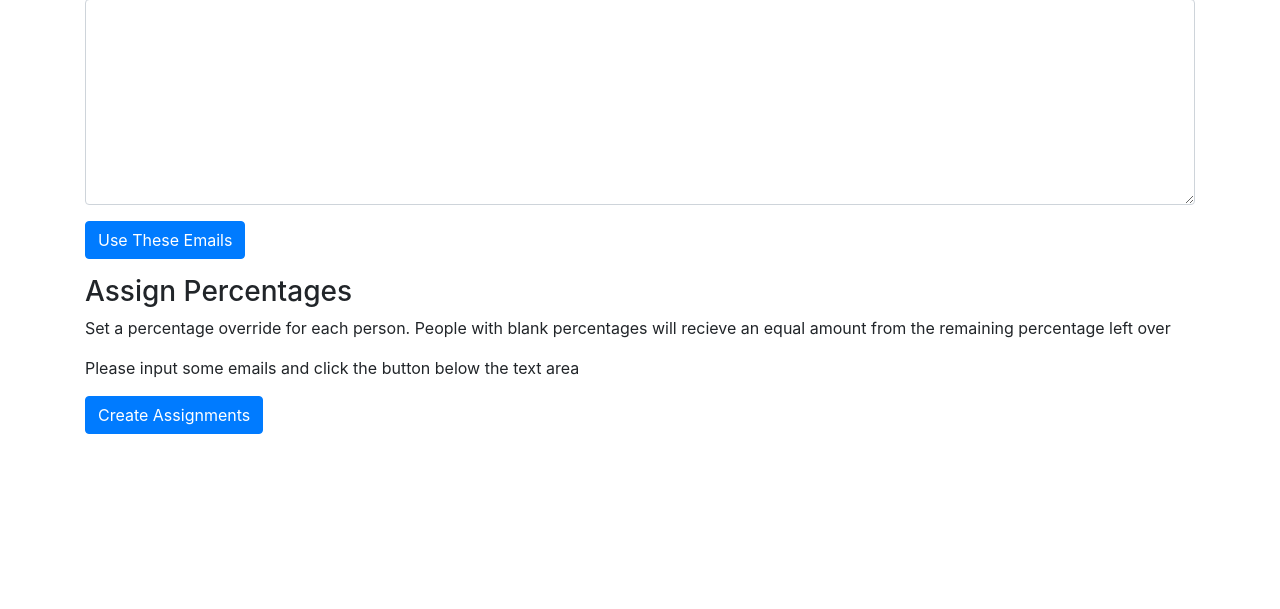
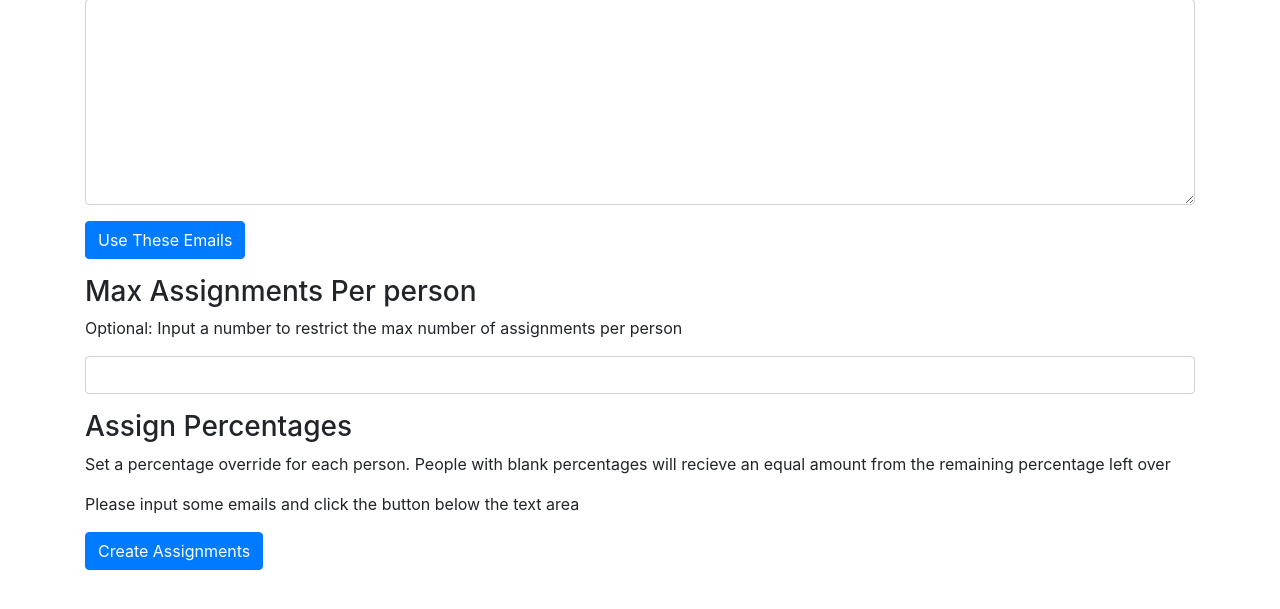
Before and after one commit to johnywith1n/hackerrank-evaluations, a Python web app: template server/templates/assignments.html in a window 1280 px wide. Shown: the part 143-752 px from the top of the page. Run offline with Jinja, Linux system fonts and the light colour scheme; the template is opened without the code that fills it, so the values that code supplies are empty; some libraries are stand-ins or nearby versions.

Commit message:
allow limiting the number of assignments per person

```diff
--- a/server/templates/assignments.html
+++ b/server/templates/assignments.html
@@ -14,18 +14,24 @@ HackerRank Evaluations - Assign Evaluations
                 <button id="update-emails-list-button" type="button" class="btn btn-primary">Use These Emails</button>
             </div>
         </div>
+        <form id="create-assignments-form" method="POST">
+            <div class="row mb-3">
+                <div class="col-12">
+                    <h3>Max Assignments Per person</h3>
+                    <p>Optional: Input a number to restrict the max number of assignments per person</p>
+                    <input class="form-control" name="max_assignments_per_person" type="number" min="1">
+                </div>
+            </div>
             <div class="row mb-3">
                 <div class="col-12">
                     <h3>Assign Percentages</h3>
                     <p>Set a percentage override for each person. People with blank percentages will recieve an equal amount from the remaining percentage left over</p>
-                <form id="create-assignments-form" method="POST">
                         <div id="email-percentages-container" class="mb-3">
-
                         </div>
                         <button type="submit" class="btn btn-primary">Create Assignments</button>
-                </form>
                 </div>
             </div>
+        </form>
     </div>
 {% endblock %}
 {% block after_body %}
```
Also changed, not shown: server/views/assignment.py (+21 -3 lines). Lines whose indentation alone changed are shown as unchanged.
